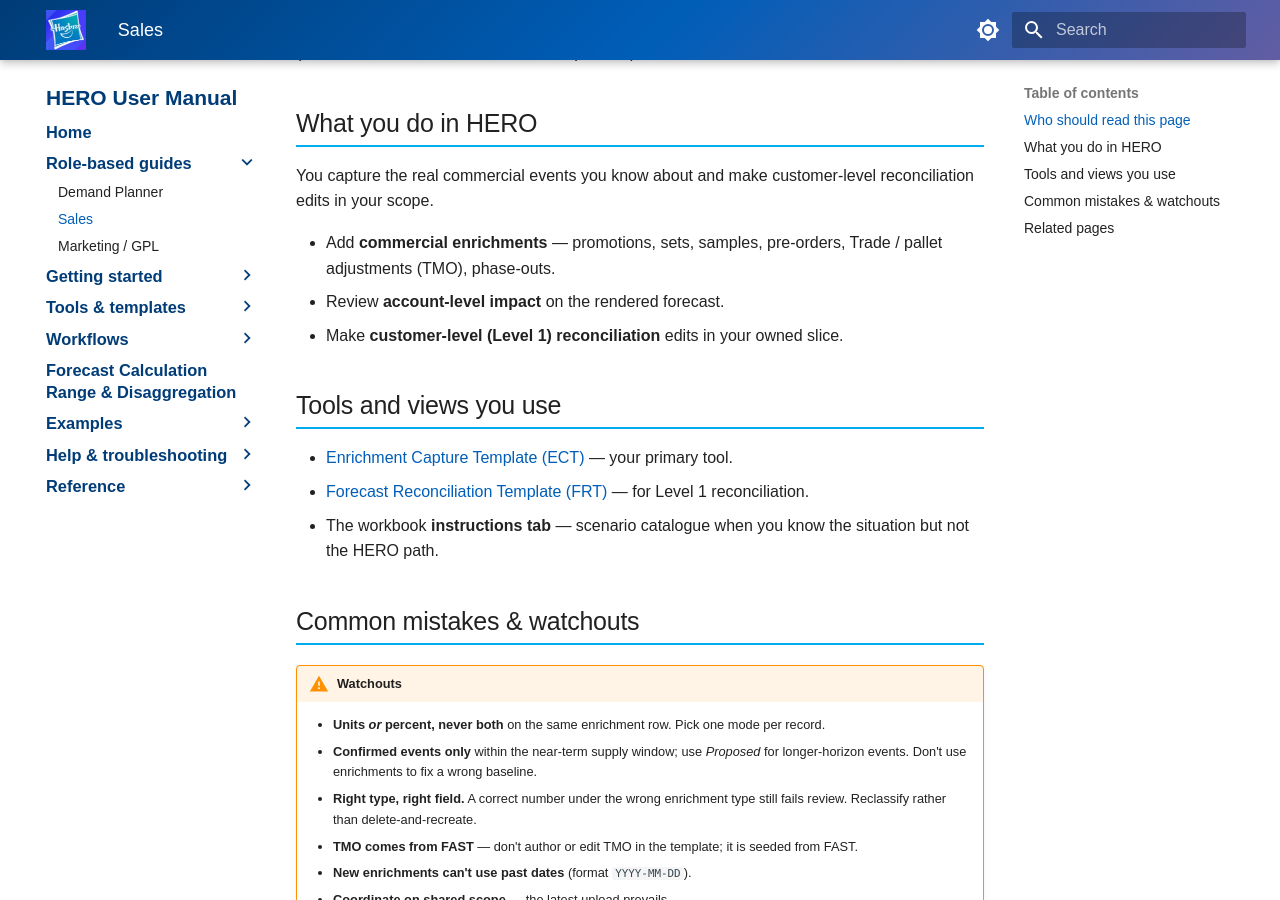
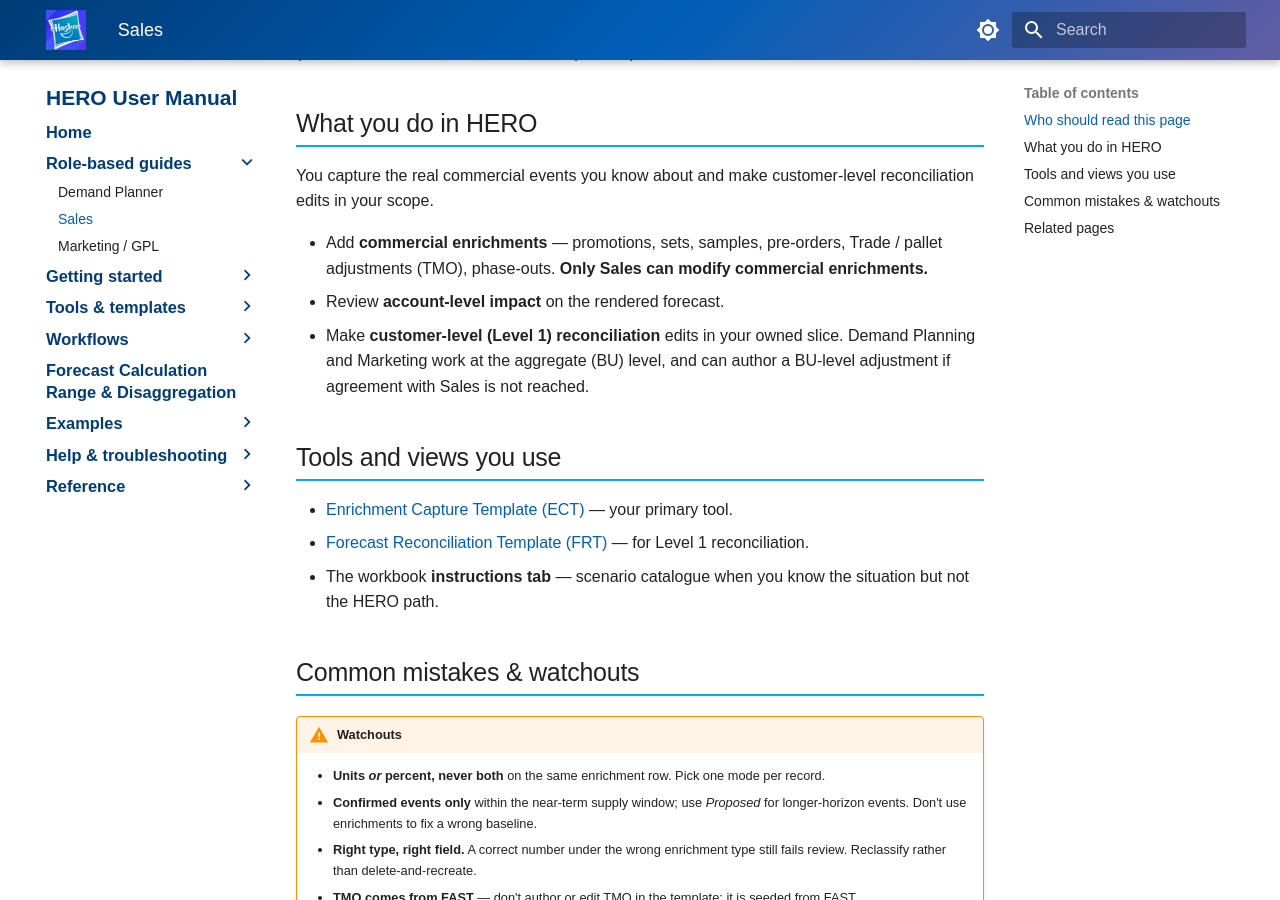
Before and after one commit to enerbartoli/HERO, an MkDocs documentation site: the page built from docs/roles/sales.md, in a window 1280 px wide and 900 px high, scrolled down 466 px. Built offline with MkDocs 1.6.1 and Material for MkDocs 9.7.7, drawn with Linux system fonts in a browser that asks for light colours.

Commit message:
roles/sales.md: correct enrichment ownership and BU-level reconciliation note
- "Only Sales can modify commercial enrichments." added to enrichments bullet
- Customer-level reconciliation bullet clarifies that Demand Planning and
  Marketing work at the aggregate (BU) level, and can author a BU-level
  adjustment if agreement with Sales is not reached
- Removes accidental sentence from earlier draft ("Only Sales edits
  customer-level forecasts.") which was never in scope

https://claude.ai/code/session_01BJ6UREhizVRKpce7xn9rWD

```diff
--- a/docs/roles/sales.md
+++ b/docs/roles/sales.md
@@ -10,9 +10,9 @@ Sales and Key Account Manager (KAM) users who author commercial enrichments in H
 
 You capture the real commercial events you know about and make customer-level reconciliation edits in your scope.
 
-- Add **commercial enrichments** — promotions, sets, samples, pre-orders, Trade / pallet adjustments (TMO), phase-outs.
+- Add **commercial enrichments** — promotions, sets, samples, pre-orders, Trade / pallet adjustments (TMO), phase-outs. **Only Sales can modify commercial enrichments.**
 - Review **account-level impact** on the rendered forecast.
-- Make **customer-level (Level 1) reconciliation** edits in your owned slice.
+- Make **customer-level (Level 1) reconciliation** edits in your owned slice. Demand Planning and Marketing work at the aggregate (BU) level, and can author a BU-level adjustment if agreement with Sales is not reached.
 
 ## Tools and views you use
 
```
